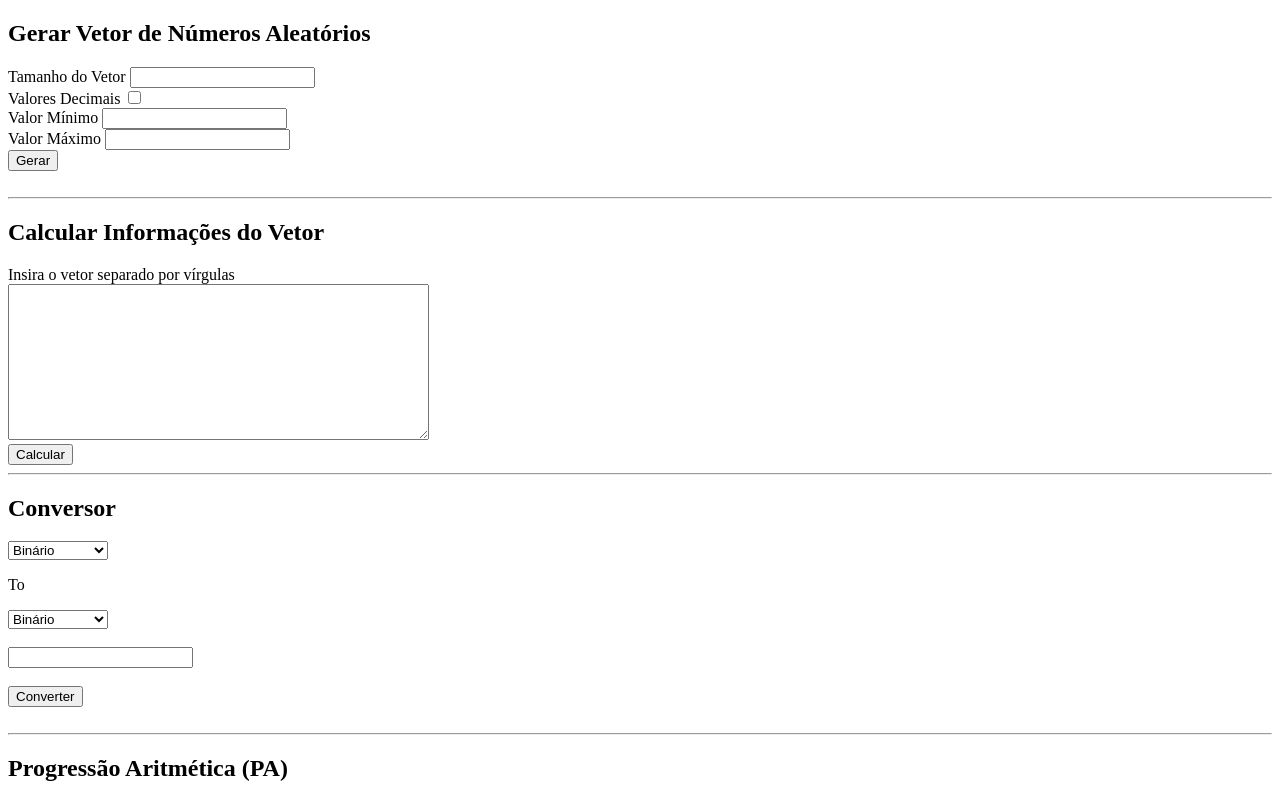
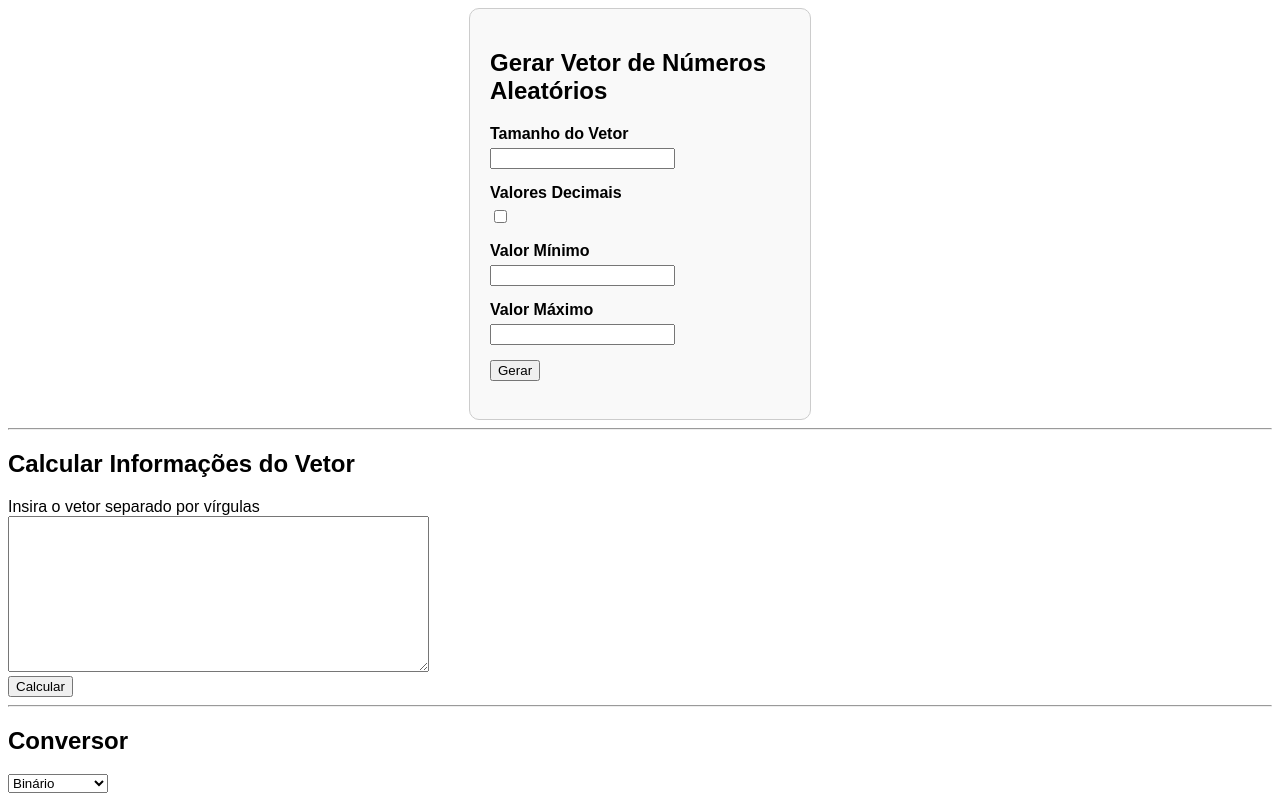
Before and after one commit to VitorTavaresO/aula-pw, a plain HTML site: page devtools.html in a window 1280 px wide. Shown: the top 799 px of the page. Drawn offline with nearby package versions, Linux system fonts and the light colour scheme.

Commit message:
CSS For the first section of the devtolls screen

```diff
--- a/devtools.html
+++ b/devtools.html
@@ -21,21 +21,25 @@
 
 <body class="devtools">
     <main>
-        <section>
+        <section class="genVector-container">
             <h1>Gerar Vetor de Números Aleatórios</h1>
             <form id="genVector">
+                <div class="genVector-group">
                     <label for="size">Tamanho do Vetor</label>
                     <input type="number" id="size" name="size" required>
-                <br>
+                </div>
+                <div class="genVector-group">
                     <label for="decimal">Valores Decimais</label>
                     <input type="checkbox" id="decimal" name="decimal">
-                <br>
+                </div>
+                <div class="genVector-group">
                     <label for="min">Valor Mínimo</label>
                     <input type="decimal" id="min" name="min" required>
-                <br>
+                </div>
+                <div class="genVector-group">
                     <label for="max">Valor Máximo</label>
                     <input type="decimal" id="max" name="max" required>
-                <br>
+                </div>
                 <button type="submit">Gerar</button>
             </form>
             <br>
--- a/style/devtools.css
+++ b/style/devtools.css
@@ -0,0 +1,34 @@
+body {
+    font-family: Arial, sans-serif;
+}
+
+
+.genVector-container {
+    width: 300px;
+    margin: 0 auto;
+    padding: 20px;
+    border: 1px solid #ccc;
+    border-radius: 10px;
+    background-color: #f9f9f9;
+}
+
+.genVector-group {
+    margin-bottom: 15px;
+}
+
+.genVector-group label {
+    display: block;
+    margin-bottom: 5px;
+    font-weight: bold;
+}
+
+.genVector-group input[type="text"],
+.genVector-group input[type="checkbox"] {
+    width: 100%;
+    padding: 8px;
+    box-sizing: border-box;
+}
+
+.genVector-group input[type="checkbox"] {
+    width: auto;
+}
```
Lines whose indentation alone changed are shown as unchanged.
